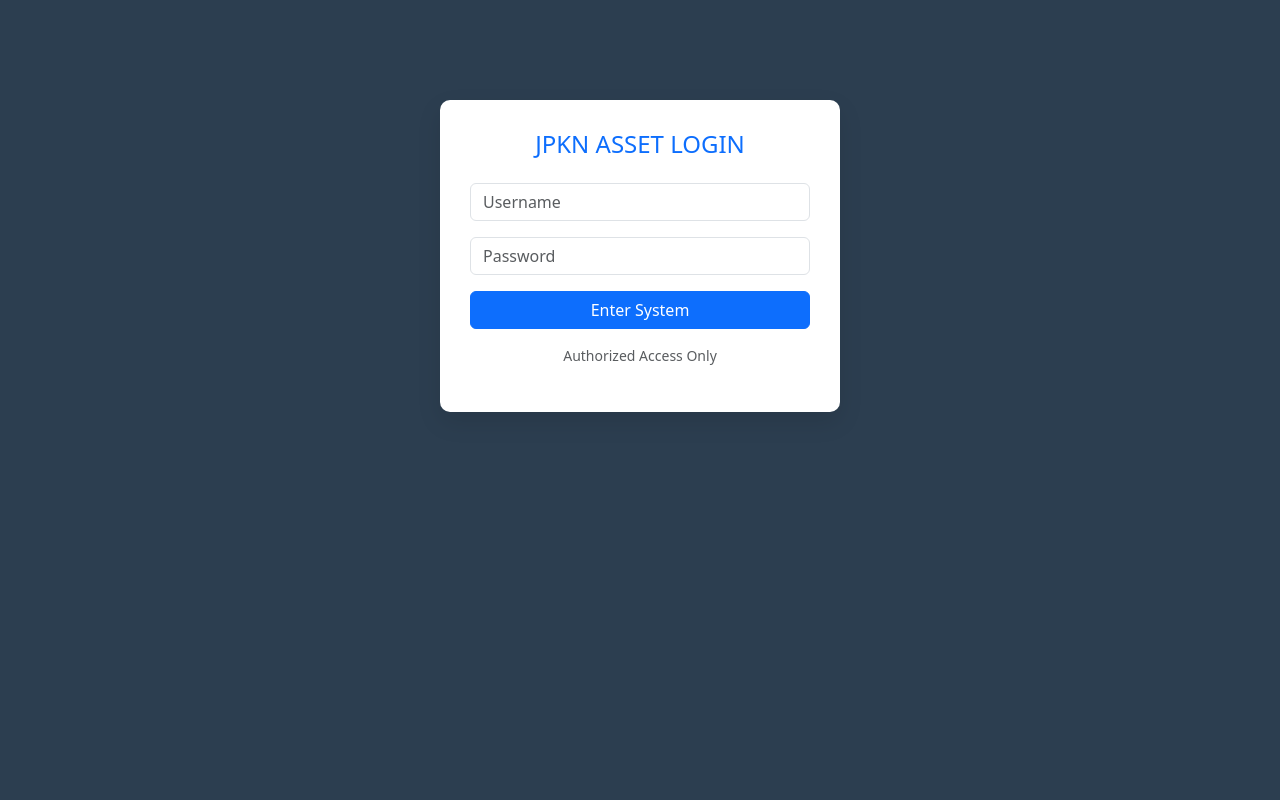
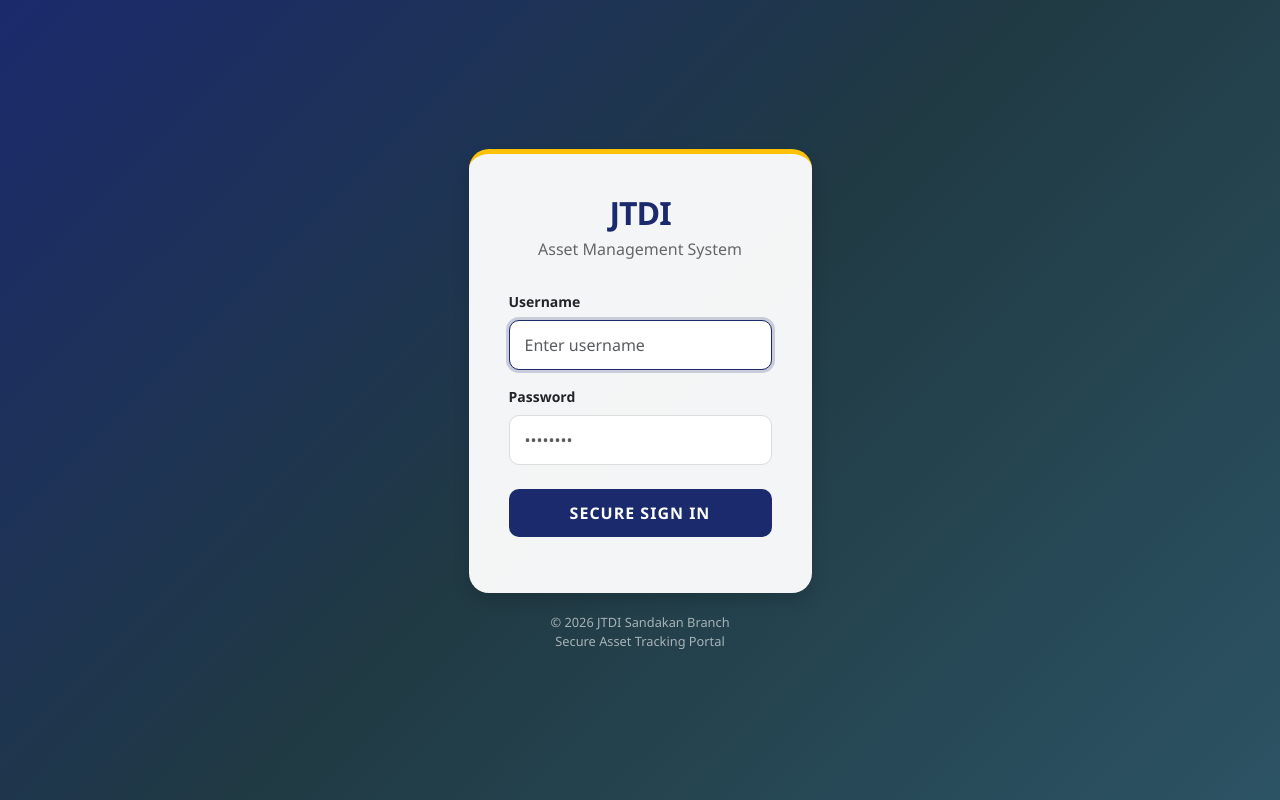
Before and after one commit to SYARIZAM15/Asset-Tracker-System, a Flask app: page /login in a window 1280 px wide. Run offline with Flask 3, Linux system fonts and the light colour scheme; some libraries are stand-ins or nearby versions.

Commit message:
Update login.html

```diff
--- a/templates/login.html
+++ b/templates/login.html
@@ -1,20 +1,127 @@
 <login html>
-<html>
+<html lang="en">
 <head>
+    <meta charset="UTF-8">
+    <meta name="viewport" content="width=device-width, initial-scale=1.0">
+    <title>Login - JTDI Asset Tracker</title>
     <link rel="stylesheet" href="https://cdn.jsdelivr.net/npm/bootstrap@5.3.0/dist/css/bootstrap.min.css">
     <style>
-        .login-container { max-width: 400px; margin: 100px auto; padding: 30px; background: white; border-radius: 10px; box-shadow: 0 10px 25px rgba(0,0,0,0.1); }
+        body {
+            background: linear-gradient(135deg, #1a2a6c 0%, #203a43 50%, #2c5364 100%);
+            height: 100vh;
+            display: flex;
+            align-items: center;
+            justify-content: center;
+            font-family: 'Segoe UI', Tahoma, Geneva, Verdana, sans-serif;
+            margin: 0;
+        }
+
+        .login-card {
+            background: rgba(255, 255, 255, 0.95);
+            padding: 40px;
+            border-radius: 20px;
+            box-shadow: 0 15px 35px rgba(0, 0, 0, 0.2);
+            width: 100%;
+            max-width: 400px;
+            border-top: 5px solid #ffc107; /* Gold JTDI Accent */
+        }
+
+        .login-header h2 {
+            color: #1a2a6c;
+            font-weight: 800;
+            margin-bottom: 5px;
+            letter-spacing: -1px;
+        }
+
+        .login-header p {
+            color: #666;
+            margin-bottom: 30px;
+        }
+
+        .form-control {
+            border-radius: 10px;
+            padding: 12px 15px;
+            border: 1px solid #ddd;
+        }
+
+        .form-control:focus {
+            box-shadow: 0 0 0 3px rgba(26, 42, 108, 0.2);
+            border-color: #1a2a6c;
+        }
+
+        .btn-login {
+            background-color: #1a2a6c;
+            border: none;
+            color: white;
+            font-weight: 700;
+            padding: 12px;
+            border-radius: 10px;
+            transition: 0.3s;
+            text-transform: uppercase;
+            letter-spacing: 1px;
+        }
+
+        .btn-login:hover {
+            background-color: #2c5364;
+            transform: translateY(-2px);
+            box-shadow: 0 5px 15px rgba(0, 0, 0, 0.1);
+            color: white;
+        }
+
+        .alert {
+            border-radius: 10px;
+            font-size: 0.9rem;
+            margin-bottom: 20px;
+        }
+
+        .footer-brand {
+            margin-top: 20px;
+            font-size: 0.8rem;
+            color: rgba(255, 255, 255, 0.6);
+            text-align: center;
+        }
     </style>
 </head>
-<body style="background: #2c3e50;">
-    <div class="login-container text-center">
-        <h4 class="text-primary mb-4">JPKN ASSET LOGIN</h4>
-        <form method="POST">
-            <input type="text" name="username" class="form-control mb-3" placeholder="Username" required>
-            <input type="password" name="password" class="form-control mb-3" placeholder="Password" required>
-            <button type="submit" class="btn btn-primary w-100">Enter System</button>
-        </form>
-        <p class="mt-3 text-muted small">Authorized Access Only</p>
+<body>
+
+    <div>
+        <div class="login-card shadow">
+            <div class="login-header text-center">
+                <h2>JTDI</h2>
+                <p>Asset Management System</p>
+            </div>
+
+            {% with messages = get_flashed_messages() %}
+              {% if messages %}
+                {% for message in messages %}
+                  <div class="alert alert-danger text-center">{{ message }}</div>
+                {% endfor %}
+              {% endif %}
+            {% endwith %}
+
+            <form action="/login" method="POST">
+                <div class="mb-3">
+                    <label class="form-label fw-bold small">Username</label>
+                    <input type="text" name="username" class="form-control" placeholder="Enter username" required autofocus>
+                </div>
+
+                <div class="mb-4">
+                    <label class="form-label fw-bold small">Password</label>
+                    <input type="password" name="password" class="form-control" placeholder="••••••••" required>
+                </div>
+
+                <div class="d-grid">
+                    <button type="submit" class="btn btn-login">Secure Sign In</button>
+                </div>
+            </form>
+        </div>
+
+        <div class="footer-brand">
+            &copy; 2026 JTDI Sandakan Branch <br>
+            Secure Asset Tracking Portal
+        </div>
     </div>
+
+    <script src="https://cdn.jsdelivr.net/npm/bootstrap@5.3.0/dist/js/bootstrap.bundle.min.js"></script>
 </body>
 </html>
```
